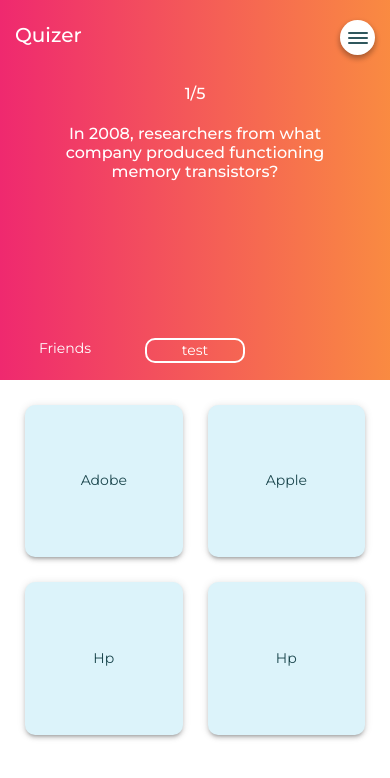
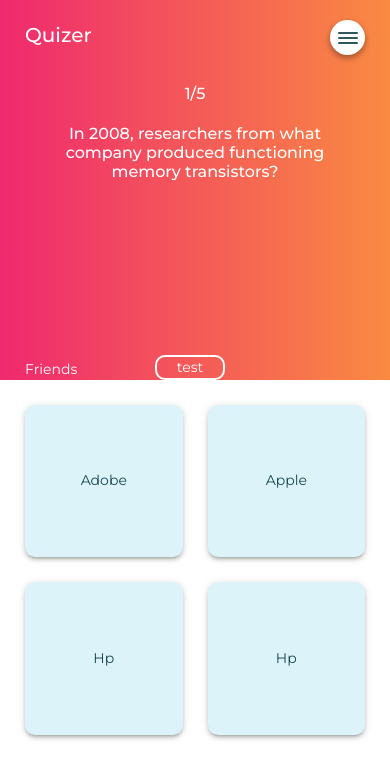
Before and after one commit to BrunoKarriqi/Startstack, a plain HTML site: page quiz.html in a window 390 px wide. Drawn offline with nearby package versions, Linux system fonts and the light colour scheme.

Commit message:
fix quiz description width

```diff
--- a/css/style.css
+++ b/css/style.css
@@ -15,6 +15,10 @@ body {
     margin: 0 !important;
 }
 
+.no-right-padding {
+    padding-right: 0 !important;
+}
+
 .col-xs-4 {
     -webkit-box-flex: 0;
     -ms-flex: 0 0 33.333333%;
@@ -23,8 +27,20 @@ body {
     position: relative;
     width: 100%;
     min-height: 1px;
-    padding-right: 15px;
-    padding-left: 15px;
+    padding-right: 25px;
+    padding-left: 25px;
+}
+
+.col-xs-6 {
+    -webkit-box-flex: 0;
+    -ms-flex: 0 0 50%;
+    flex: 0 0 50%;
+    max-width: 50%;
+    position: relative;
+    width: 100%;
+    min-height: 1px;
+    padding-right: 25px;
+    padding-left: 25px;
 }
 
 .questionnaire {
@@ -37,6 +53,11 @@ header {
     position: absolute;
     width: 100%;
     z-index: 3;
+}
+
+header .col-md-12 {
+    padding-left: 25px;
+    padding-right: 25px;
 }
 
 .overlay {
@@ -509,8 +530,7 @@ footer {
 .quiz-description {
     position: absolute;
     width: 100%;
-    text-align: center;
-    top: 40vh;
+    bottom: 53vh;
 }
 
 .quiz-description .smaller {
@@ -536,6 +556,12 @@ footer {
 .quiz-description p.border {
     border: 2px solid #fff !important;
     border-radius: 10px;
+    text-align: center;
+    position: absolute;
+    width: auto;
+    padding: 0 10px;
+    min-width: 70px;
+    bottom: 0;
 }
 
 .title h1 {
@@ -820,9 +846,10 @@ footer {
     margin-top: 0;
     position: absolute;
     top: -20px;
-    right: 15px;
+    right: 25px;
     width: 40px;
     background: #fff;
+    padding: 0;
     color: #2F575D;
     display: none;
 }
@@ -1071,6 +1098,15 @@ footer {
     }
 }
 
+@media (max-width: 320px) {
+    .title h1 {
+        font-size: 14px;
+    }
+    .quiz-description .smaller p {
+        font-size: 12px;
+    }
+}
+
 @media (max-height: 420px) {
     html, body {
         overflow: hidden;
--- a/quiz.html
+++ b/quiz.html
@@ -57,10 +57,10 @@
                 </div>
             </div>
             <div class="row smaller">
-                <div class="col-xs-4">
+                <div class="col-xs-4 no-right-padding">
                     <p>Friends</p>
                 </div>
-                <div class="col-xs-4">
+                <div class="col-xs-6">
                     <p class="border">test</p>
                 </div>
                 <div class="col-xs-4">
```
